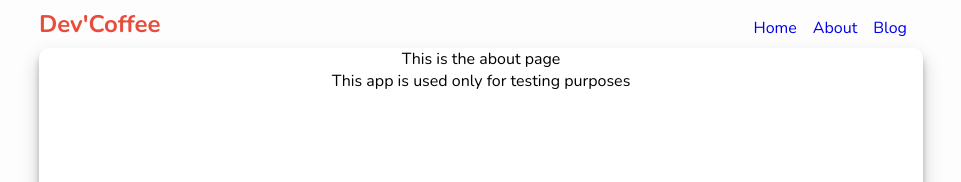
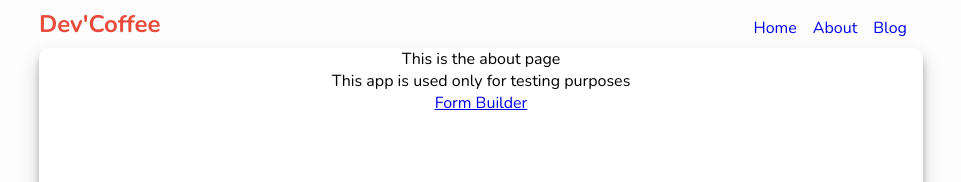
Before and after one commit to KabeloJ/pwa, a plain HTML site: page About.html in a window 1280 px wide. Shown: the top 182 px of the page, without its empty margins (159-1120 px from the left). Drawn offline with nearby package versions, Linux system fonts and the light colour scheme.

Commit message:
Added link to form builder

```diff
--- a/About.html
+++ b/About.html
@@ -43,6 +43,7 @@
             </div>
             <div>
                 <p>This app is used only for testing purposes</p>
+                <a href="https://batray.co.za" class="btn btn-secondary">Form Builder</a>
             </div>
         </div>
     </main>
```
